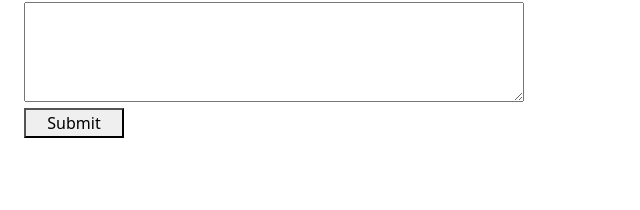
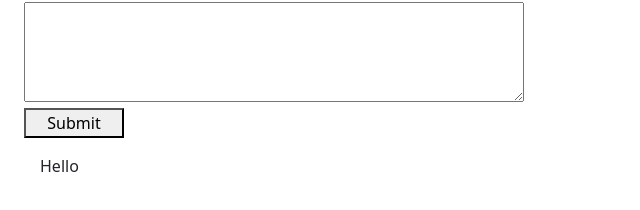
Before and after one commit to Laxesh/Form, a plain HTML site: page gpt.html in a window 1280 px wide. Shown: the part 174-384 px from the top of the page, 0-640 px from the left. Drawn offline with nearby package versions, Linux system fonts and the light colour scheme.

Commit message:
css update

```diff
--- a/gpt.html
+++ b/gpt.html
@@ -57,7 +57,7 @@
       <p>Enter your Question</p>
       <textarea style="width: 500px; height: 100px" id="promptTextarea"></textarea><br />
       <button style="width: 100px" id="submitBtn">Submit</button>
-      <p id="response"></p>
+      <p id="response" class="m-3 text-capitalize">hello</p>
       <script src="index.js"></script>
     </div>
   </body>
```
